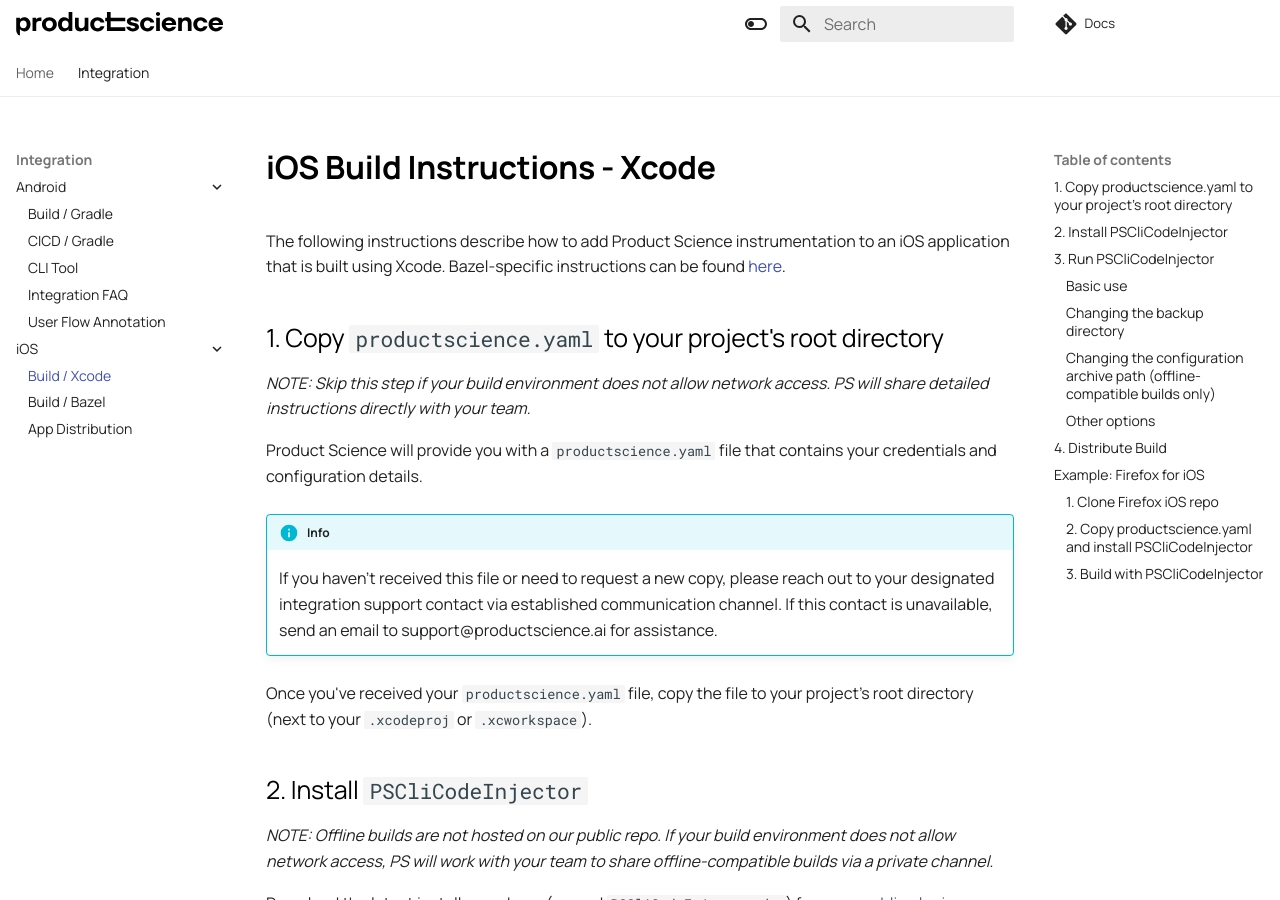
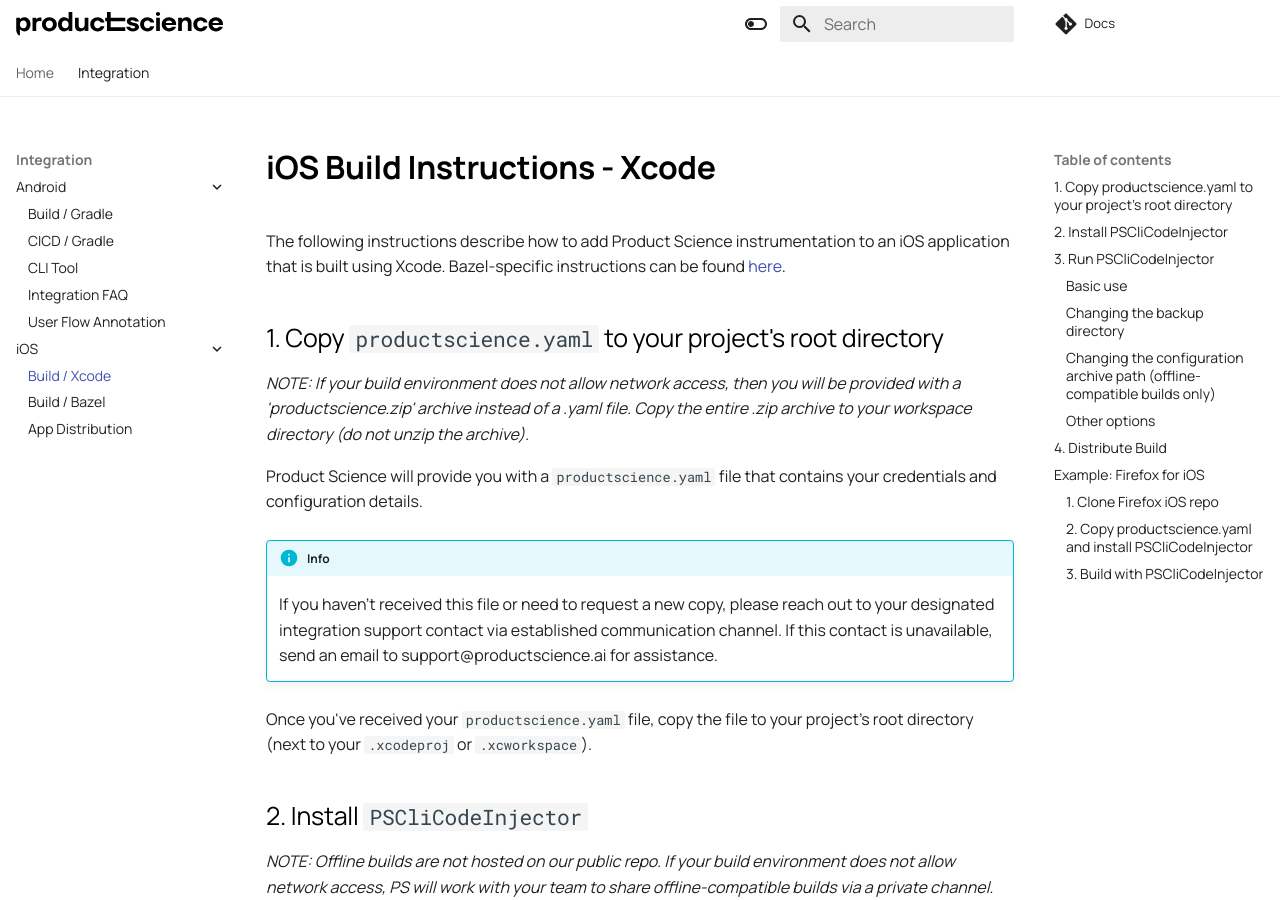
Before and after one commit to product-science/docs, an MkDocs documentation site: the page built from docs/ios/xcode.md, in a window 1280 px wide and 900 px high. Built offline with MkDocs 1.6.1 and Material for MkDocs 9.7.7, drawn with Linux system fonts in a browser that asks for light colours.

Commit message:
Update offline version note to mention productscience.zip archive

```diff
--- a/docs/ios/xcode.md
+++ b/docs/ios/xcode.md
@@ -4,7 +4,7 @@ The following instructions describe how to add Product Science instrumentation t
 
 ## 1. Copy `productscience.yaml` to your project's root directory
 
-_NOTE: Skip this step if your build environment does not allow network access. PS will share detailed instructions directly with your team._
+_NOTE: If your build environment does not allow network access, then you will be provided with a 'productscience.zip' archive instead of a .yaml file. Copy the entire .zip archive to your workspace directory (do not unzip the archive)._
 
 Product Science will provide you with a `productscience.yaml` file that contains your credentials and configuration details.
 
```
Also changed, not shown: docs/ios/bazel.md (+1 -1 lines).
